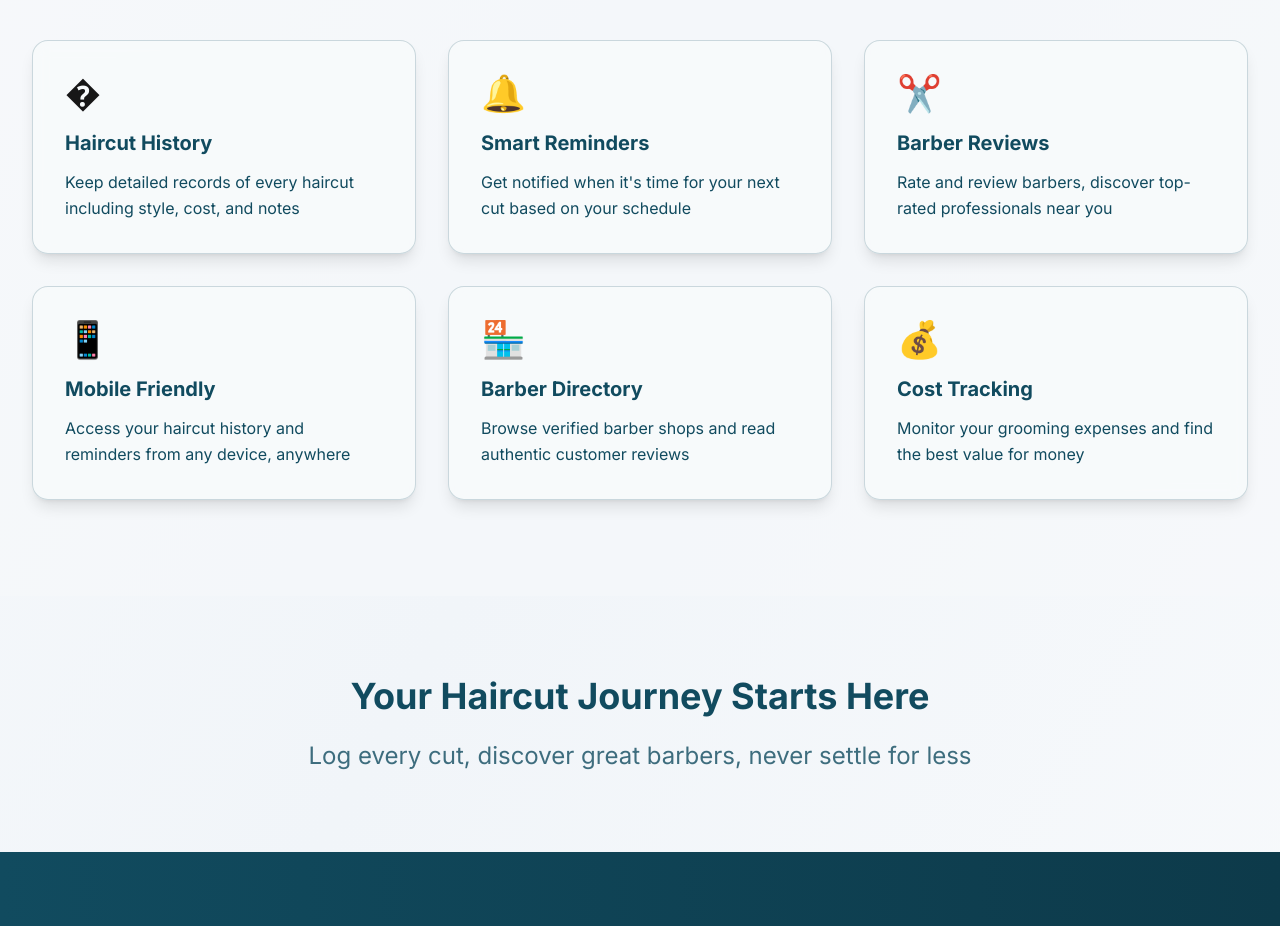
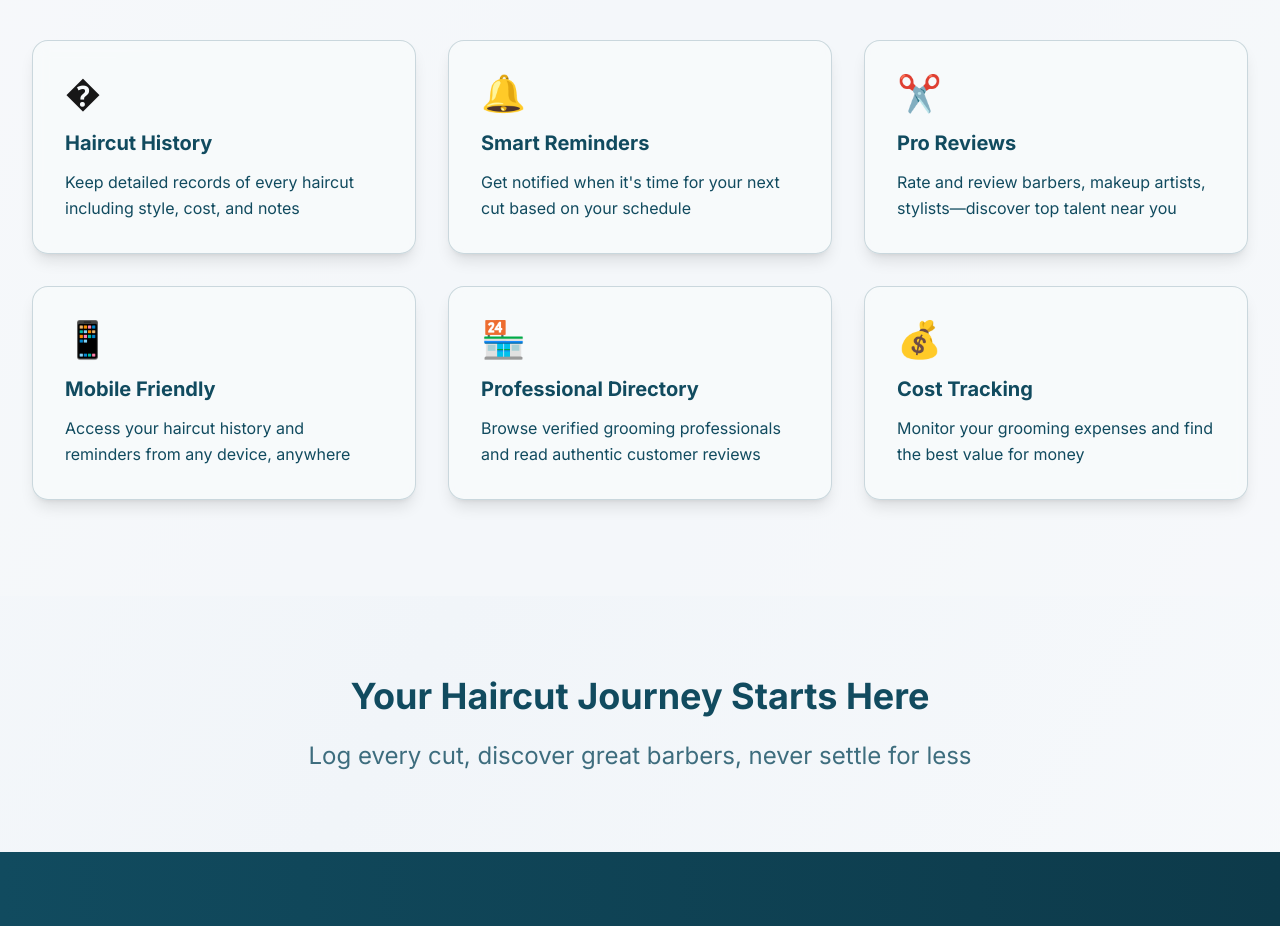
Before and after one commit to utkaxxh/fadetrack, a Next.js app: page / in a window 1280 px wide. Shown: the part 860-1786 px from the top of the page. Built offline with nearby package versions, Linux system fonts and the light colour scheme; no server answers; the database is empty.

Commit message:
feat: inclusive review flow (Review a Pro + professional type selector)

```diff
--- a/src/app/page.tsx
+++ b/src/app/page.tsx
@@ -38,6 +38,7 @@ export type Review = {
   barber_name: string;
   shop_name: string;
   location: string;
+  professional_type?: string; // barber, makeup_artist, stylist, etc.
   service_type: string; // haircut, beard trim, etc.
   rating: number; // 1-5 stars
   cost: string;
@@ -372,8 +373,8 @@ export default function HomePage() {
                 },
                 {
                   icon: "✂️",
-                  title: "Barber Reviews",
-                  description: "Rate and review barbers, discover top-rated professionals near you"
+                  title: "Pro Reviews",
+                  description: "Rate and review barbers, makeup artists, stylists—discover top talent near you"
                 },
                 {
                   icon: "📱",
@@ -382,8 +383,8 @@ export default function HomePage() {
                 },
                 {
                   icon: "🏪",
-                  title: "Barber Directory",
-                  description: "Browse verified barber shops and read authentic customer reviews"
+                  title: "Professional Directory",
+                  description: "Browse verified grooming professionals and read authentic customer reviews"
                 },
                 {
                   icon: "💰",
--- a/src/components/ReviewForm.tsx
+++ b/src/components/ReviewForm.tsx
@@ -15,6 +15,7 @@ export default function ReviewForm({ onSubmit, user }: ReviewFormProps) {
     barber_name: '',
     shop_name: '',
     location: '',
+    professional_type: 'barber',
     service_type: 'haircut',
     rating: 5,
     cost: '',
@@ -132,6 +133,7 @@ export default function ReviewForm({ onSubmit, user }: ReviewFormProps) {
         barber_name: '',
         shop_name: '',
         location: '',
+        professional_type: form.professional_type || 'barber',
         service_type: 'haircut',
         rating: 5,
         cost: '',
@@ -183,8 +185,27 @@ export default function ReviewForm({ onSubmit, user }: ReviewFormProps) {
       <form onSubmit={handleSubmit} className="space-y-6">
         <div className="grid grid-cols-1 gap-6 sm:grid-cols-2">
           <div>
+            <label htmlFor="professional_type" className="block text-sm font-medium text-gray-700 mb-2">
+              Professional Type
+            </label>
+            <select
+              id="professional_type"
+              name="professional_type"
+              value={form.professional_type as any}
+              onChange={handleChange}
+              className="block w-full px-3 py-2 border border-gray-300 rounded-lg shadow-sm bg-white text-gray-900 focus:outline-none focus:ring-2 focus:ring-blue-500 focus:border-blue-500"
+            >
+              <option value="barber">Barber</option>
+              <option value="makeup_artist">Makeup Artist</option>
+              <option value="stylist">Stylist</option>
+              <option value="beautician">Beautician</option>
+              <option value="nail_tech">Nail Tech</option>
+              <option value="other">Other</option>
+            </select>
+          </div>
+          <div>
             <label htmlFor="barber_name" className="block text-sm font-medium text-gray-700 mb-2">
-              Barber Name
+              {form.professional_type === 'barber' ? 'Barber Name' : form.professional_type === 'makeup_artist' ? 'Makeup Artist Name' : form.professional_type === 'stylist' ? 'Stylist Name' : 'Professional Name'}
             </label>
             <input
               id="barber_name"
--- a/src/components/TabNavigation.tsx
+++ b/src/components/TabNavigation.tsx
@@ -25,7 +25,7 @@ const getTabsForRole = (role: UserRole): { label: string; value: TabType }[] =>
     { label: 'Log Haircut', value: 'log' as TabType },
     { label: 'History', value: 'history' as TabType },
     { label: 'Reminders', value: 'reminders' as TabType },
-    { label: 'Post Review', value: 'reviews' as TabType },
+    { label: 'Review a Pro', value: 'reviews' as TabType },
     ...commonTabs,
   ];
 };
```
